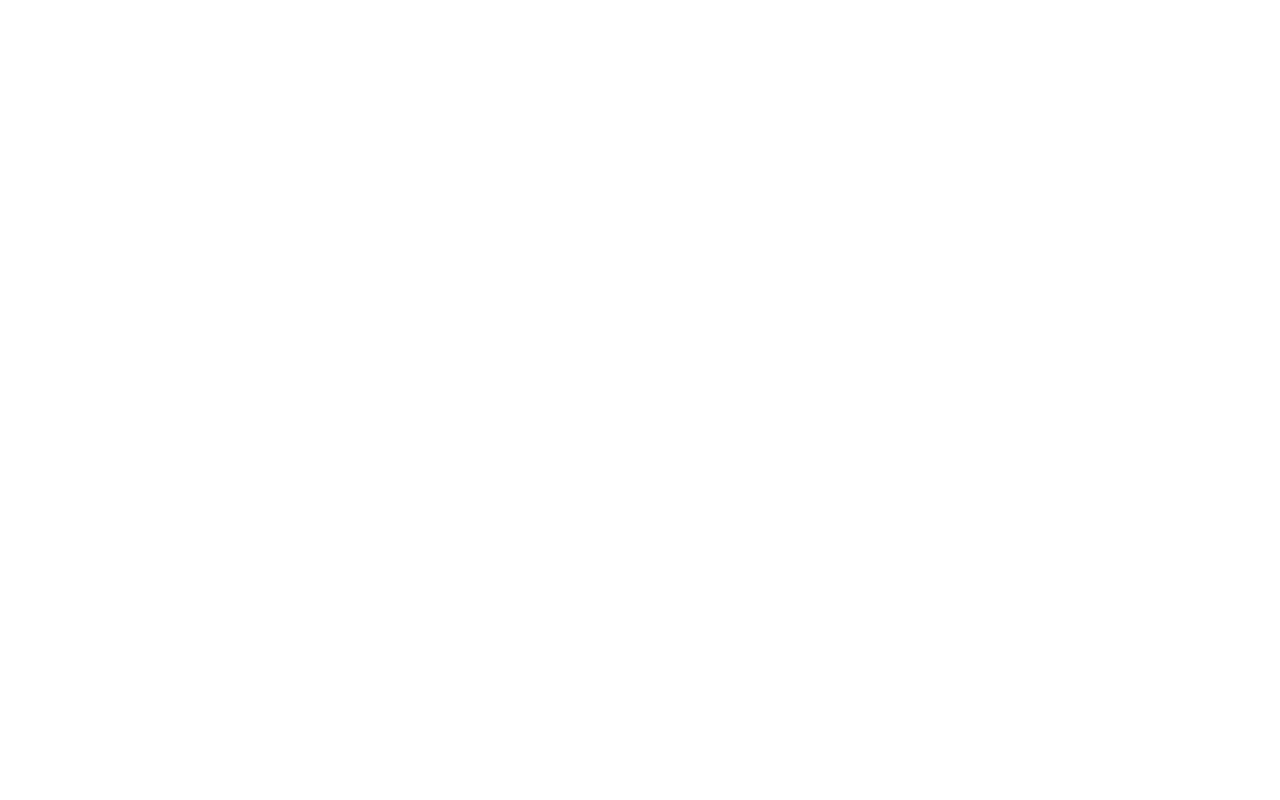
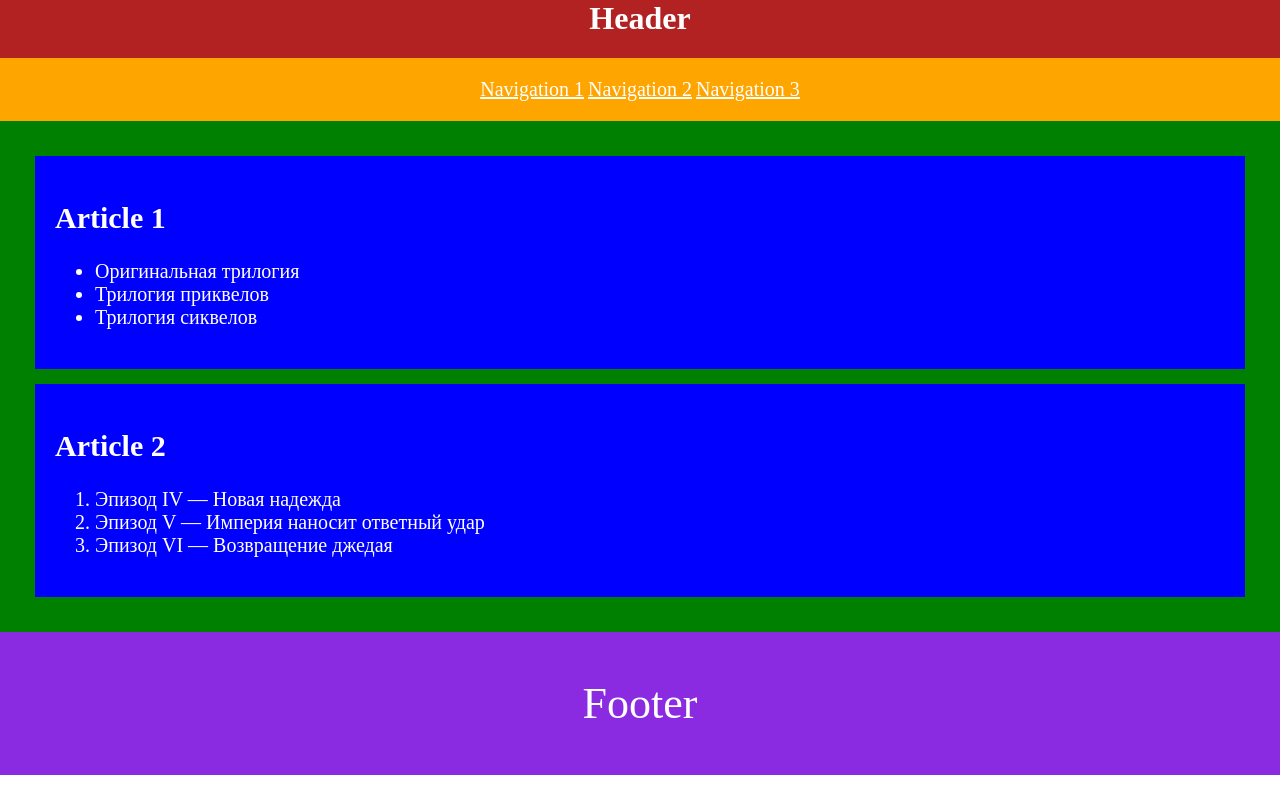
Before and after one commit to js-tasks-ru/htmlcss-20220414_lena4ertik, a website: page 02-dz0/01-semantic-mockup/solution.html in a window 1280 px wide. Drawn offline with Linux system fonts and the light colour scheme.

Commit message:
add semantic mockup solution

```diff
--- a/02-dz0/01-semantic-mockup/solution.html
+++ b/02-dz0/01-semantic-mockup/solution.html
@@ -1,4 +1,77 @@
-<!DOCTYPE html>
-<html lang="ru">
-    <!-- Ваше решение -->
 </html>
+<!DOCTYPE HTML>
+<!-- Ваше решение -->
+<html>
+  <head>
+    <meta charset="utf-8">
+    <title>Задача 2</title>
+    <style>
+        body {
+            color: white;
+            margin: 0;
+        }
+        header {
+            background-color: firebrick;
+            text-align: center;
+        }
+        nav {
+            background-color:orange;
+            padding: 20px;
+        }
+        a {
+            color: white;
+            font-size: 20px;
+        }
+        main {
+            background-color: green;
+            padding: 20px;
+        }
+        article {
+            background-color: blue;
+            margin: 15px;
+            padding: 20px;
+            font-size: 20px;
+        }
+        footer {
+            background-color: blueviolet;
+            text-align: center;
+            font-size: 44px;
+            padding: 2px;
+        }
+       </style>
+  </head>
+  <body>
+    <header>
+        <h1>Header</h1>
+        <nav>
+            <a href="#">Navigation 1</a>
+            <a href="#">Navigation 2</a>
+            <a href="#">Navigation 3</a>
+        </nav>
+    </header>
+    <main>
+        <article>
+            <h2>Article 1</h2>
+            <ul>
+                <li>Оригинальная трилогия</li>
+                <li>Трилогия приквелов</li>
+                <li>Трилогия сиквелов</li>
+            </ul>
+             </article>
+        </div>
+        <div>
+            <article>
+            <h2>Article 2</h2>
+           <ol>
+               <li>Эпизод IV — Новая надежда</li>
+               <li>Эпизод V — Империя наносит ответный удар</li>
+               <li>Эпизод VI — Возвращение джедая</li>
+           </ol>
+            </article>
+        </div>
+    </main>
+    <footer>
+        <p>Footer</p>
+    </footer>
+</body>
+</html>
```
